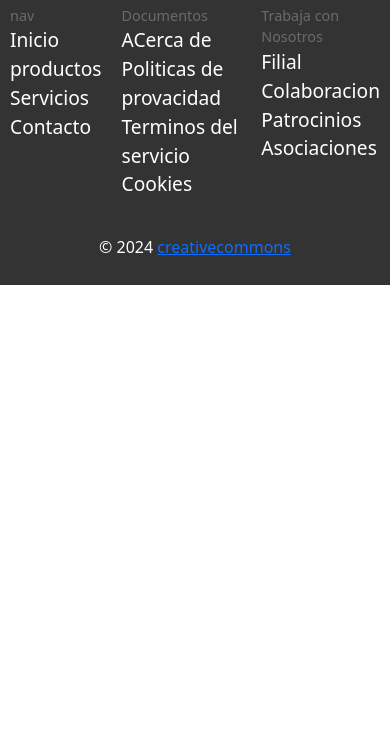
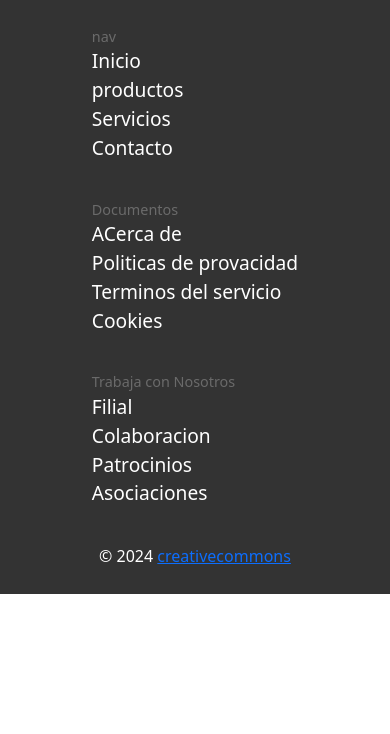
Before and after one commit to Blandskron/Proyecto-CursoEdutecno, a plain HTML site: page portfolio.html in a window 390 px wide. Shown: the part 110-844 px from the top of the page. Drawn offline with nearby package versions, Linux system fonts and the light colour scheme.

Commit message:
actualizacion de footer

```diff
--- a/static/footer.css
+++ b/static/footer.css
@@ -62,3 +62,15 @@ footer ul li a:hover {
 
 
 }
+
+@media screen and (max-width: 600px){
+    .info{
+        flex-direction: column;
+    }
+    footer{
+        display:flex;
+        flex-direction: column;
+        align-items: center;
+
+         }
+    }
```
